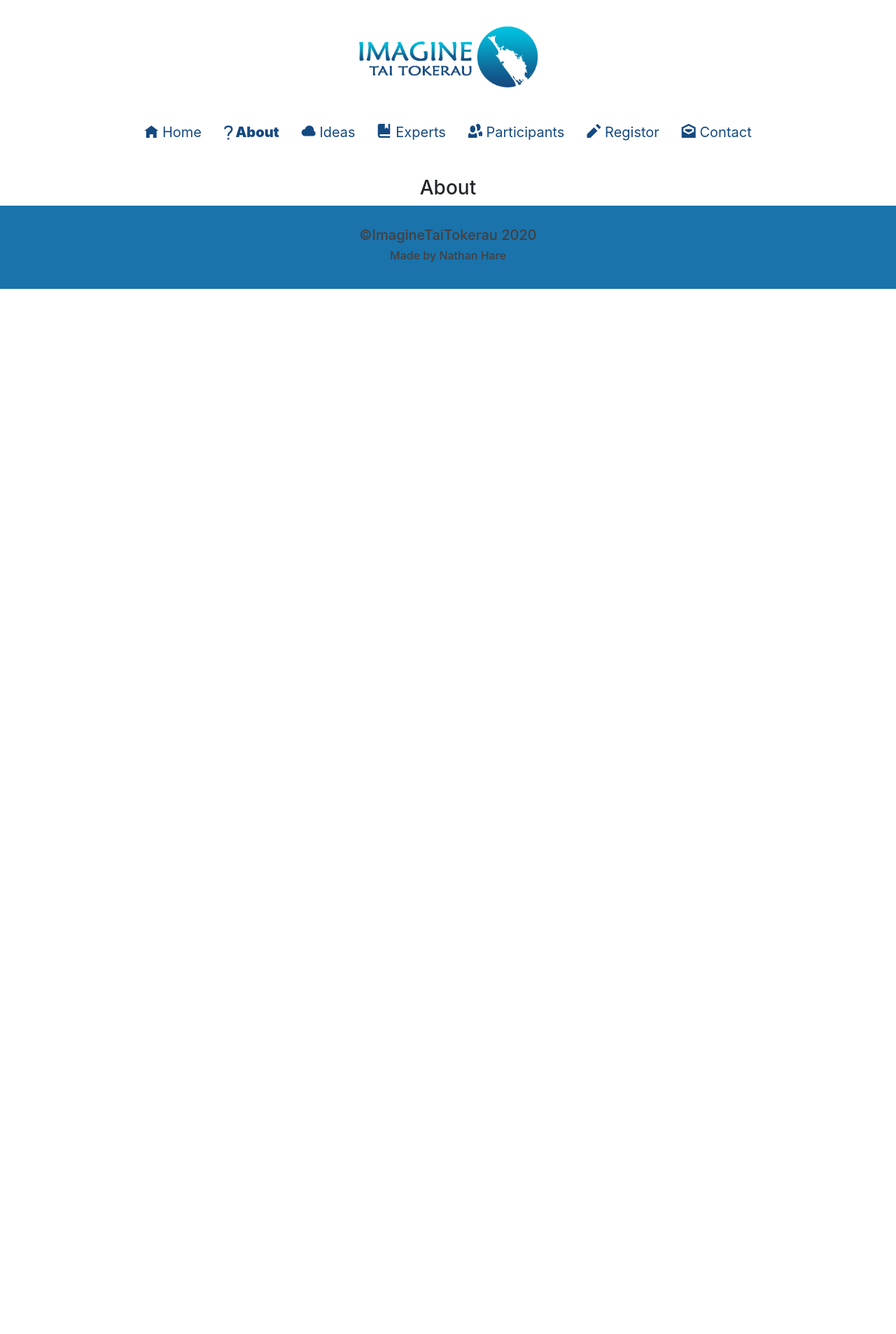
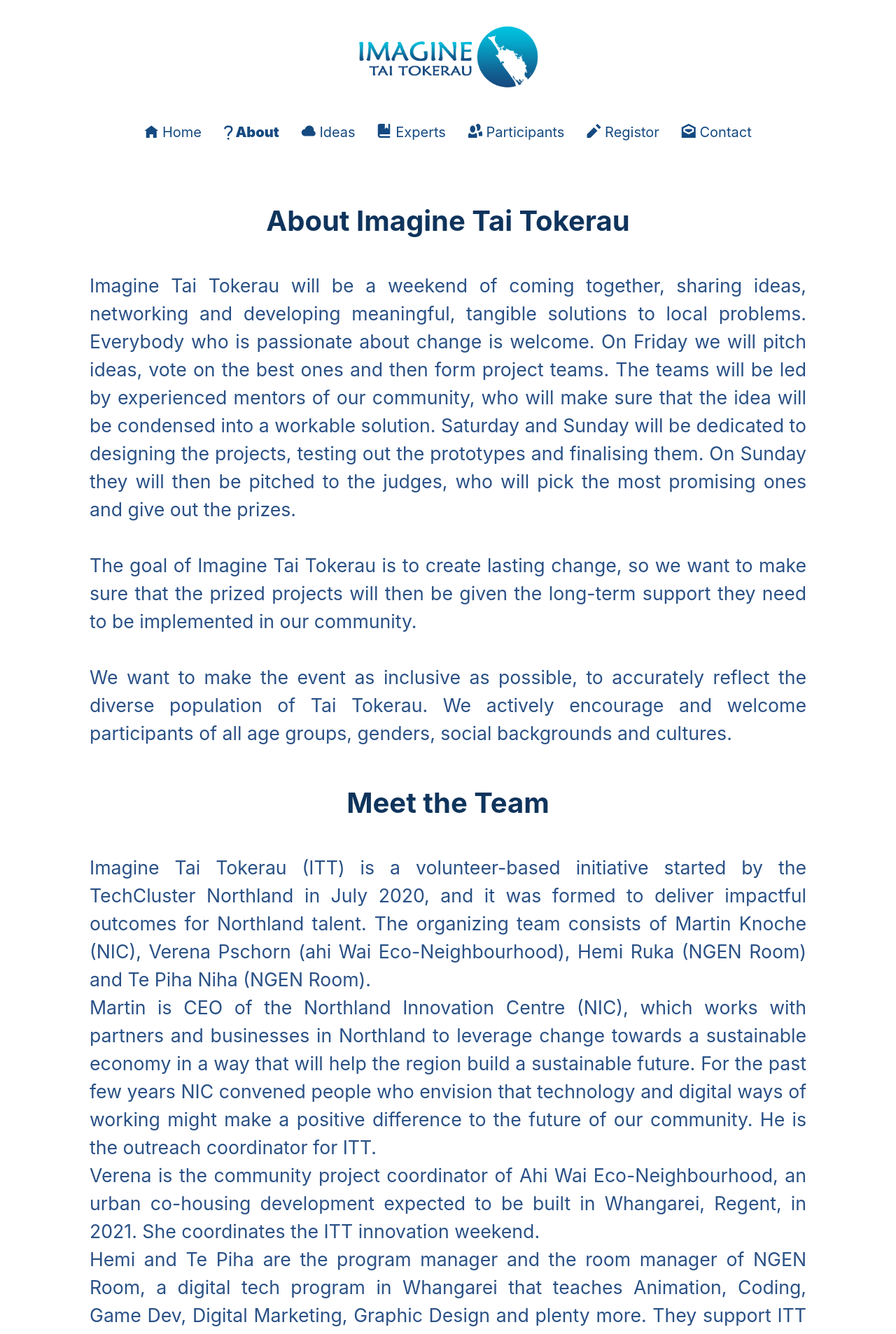
Before and after one commit to LaSpruca/ImagineTaiTokerau, a React (Create React App) app: page /about in a window 1280 px wide. Shown: the top 1907 px of the page at 70% size. Before the commit the page ends 800 px from the top, so only its background shows below. Built offline with nearby package versions, Linux system fonts and the light colour scheme.

Commit message:
Finished about

```diff
--- a/src/App.less
+++ b/src/App.less
@@ -3,6 +3,9 @@
 @primary: #30cbe2;
 @primaryDark: #1a73ab;
 @secondary: #154a81;
+@secondaryDark: #0f345c;
+@secondaryLight: #2a5186;
+
 
 header {
   padding: 30px;
@@ -331,6 +334,24 @@
   }
 }
 
+.about {
+  width: 80%;
+  margin: auto;
+  padding-bottom: 5em;
+
+  h1 {
+    padding: 1em;
+    font-weight: bold;
+    color: @secondaryDark;
+  }
+
+  p {
+    text-align: justify;
+    font-size: 20pt;
+    color: @secondaryLight;
+  }
+}
+
 .footer {
   text-align: center;
   padding: 30px;
--- a/src/pages/About.jsx
+++ b/src/pages/About.jsx
@@ -5,10 +5,45 @@
     render() {
         return (
             <div>
-                <Header />
+                <Header/>
                 <div className="content">
                     <div className="about">
-                        <h3>About</h3>
+                        <h1>About Imagine Tai Tokerau</h1>
+                        <p>
+                            Imagine Tai Tokerau will be a weekend of coming together, sharing ideas, networking and
+                            developing meaningful, tangible solutions to local problems. Everybody who is passionate
+                            about change is welcome. On Friday we will pitch ideas, vote on the best ones and then form
+                            project teams. The teams will be led by experienced mentors of our community, who will make
+                            sure that the idea will be condensed into a workable solution. Saturday and Sunday will be
+                            dedicated to designing the projects, testing out the prototypes and finalising them. On
+                            Sunday they will then be pitched to the judges, who will pick the most promising ones and
+                            give out the prizes.
+                            <br/><br/>
+                            The goal of Imagine Tai Tokerau is to create lasting change, so we want to make sure that
+                            the prized projects will then be given the long-term support they need to be implemented in
+                            our community.
+                            <br/><br/>
+                            We want to make the event as inclusive as possible, to accurately reflect the diverse
+                            population of Tai Tokerau. We actively encourage and welcome participants of all age groups,
+                            genders, social backgrounds and cultures.
+                        </p>
+                        <h1>Meet the Team</h1>
+                        <p>Imagine Tai Tokerau (ITT) is a volunteer-based initiative started by the TechCluster
+                            Northland in July 2020, and it was formed to deliver impactful outcomes for Northland
+                            talent. The organizing team consists of Martin Knoche (NIC), Verena Pschorn (ahi Wai
+                            Eco-Neighbourhood), Hemi Ruka (NGEN Room) and Te Piha Niha (NGEN Room). <br/>
+                            Martin is CEO of the Northland Innovation Centre (NIC), which works with partners and
+                            businesses in Northland to leverage change towards a sustainable economy in a way that will
+                            help the region build a sustainable future. For the past few years NIC convened people who
+                            envision that technology and digital ways of working might make a positive difference to the
+                            future of our community. He is the outreach coordinator for ITT. <br/>
+                            Verena is the community project coordinator of Ahi Wai Eco-Neighbourhood, an urban
+                            co-housing
+                            development expected to be built in Whangarei, Regent, in 2021. She coordinates the ITT
+                            innovation weekend. <br/>
+                            Hemi and Te Piha are the program manager and the room manager of NGEN Room, a digital tech
+                            program in Whangarei that teaches Animation, Coding, Game Dev, Digital Marketing, Graphic
+                            Design and plenty more. They support ITT with their organisational and local experience.</p>
                     </div>
                 </div>
             </div>
```
Also changed, not shown: src/App.css, 1 other file (tests, documents, lock files or other folders).
